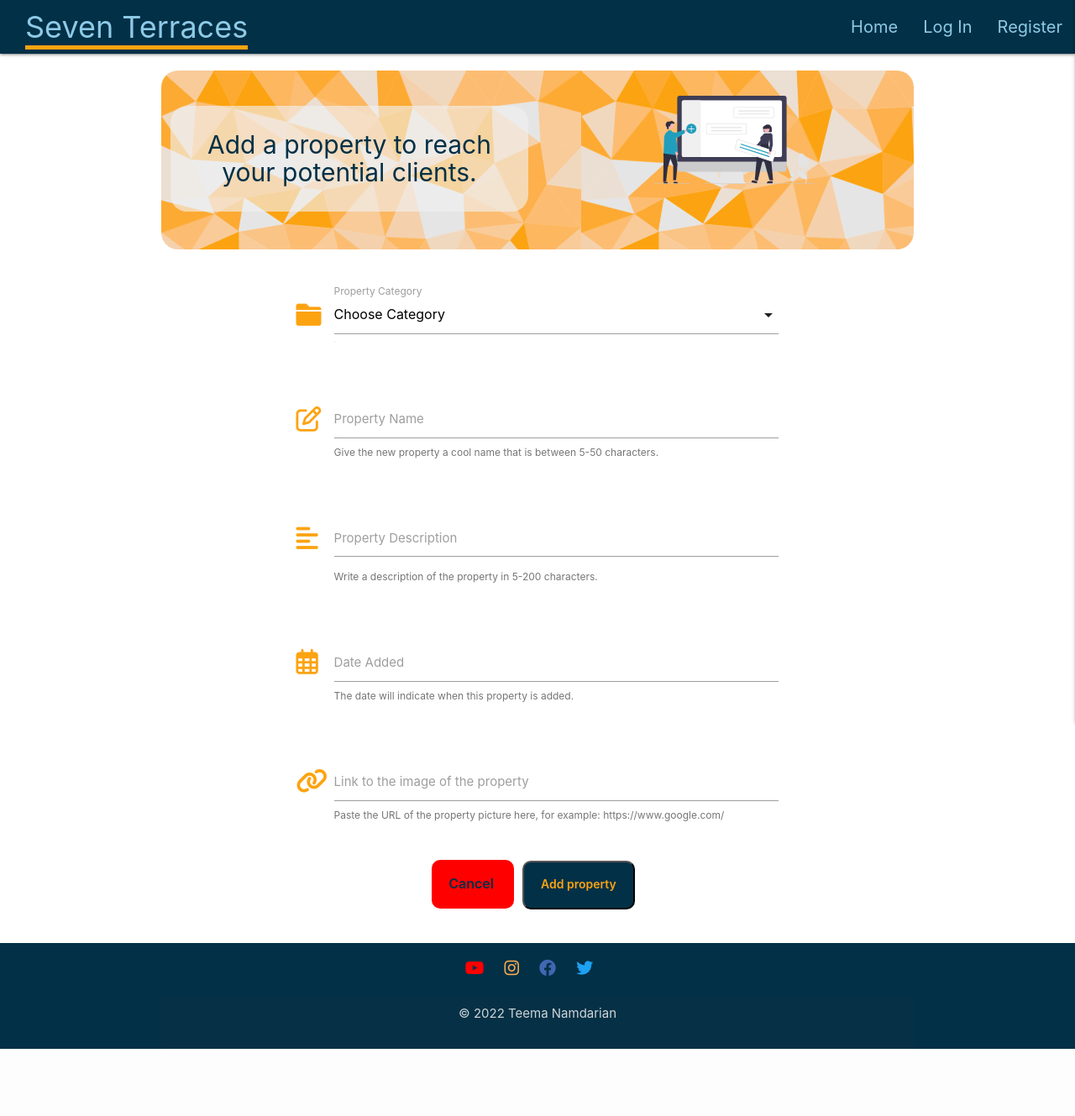
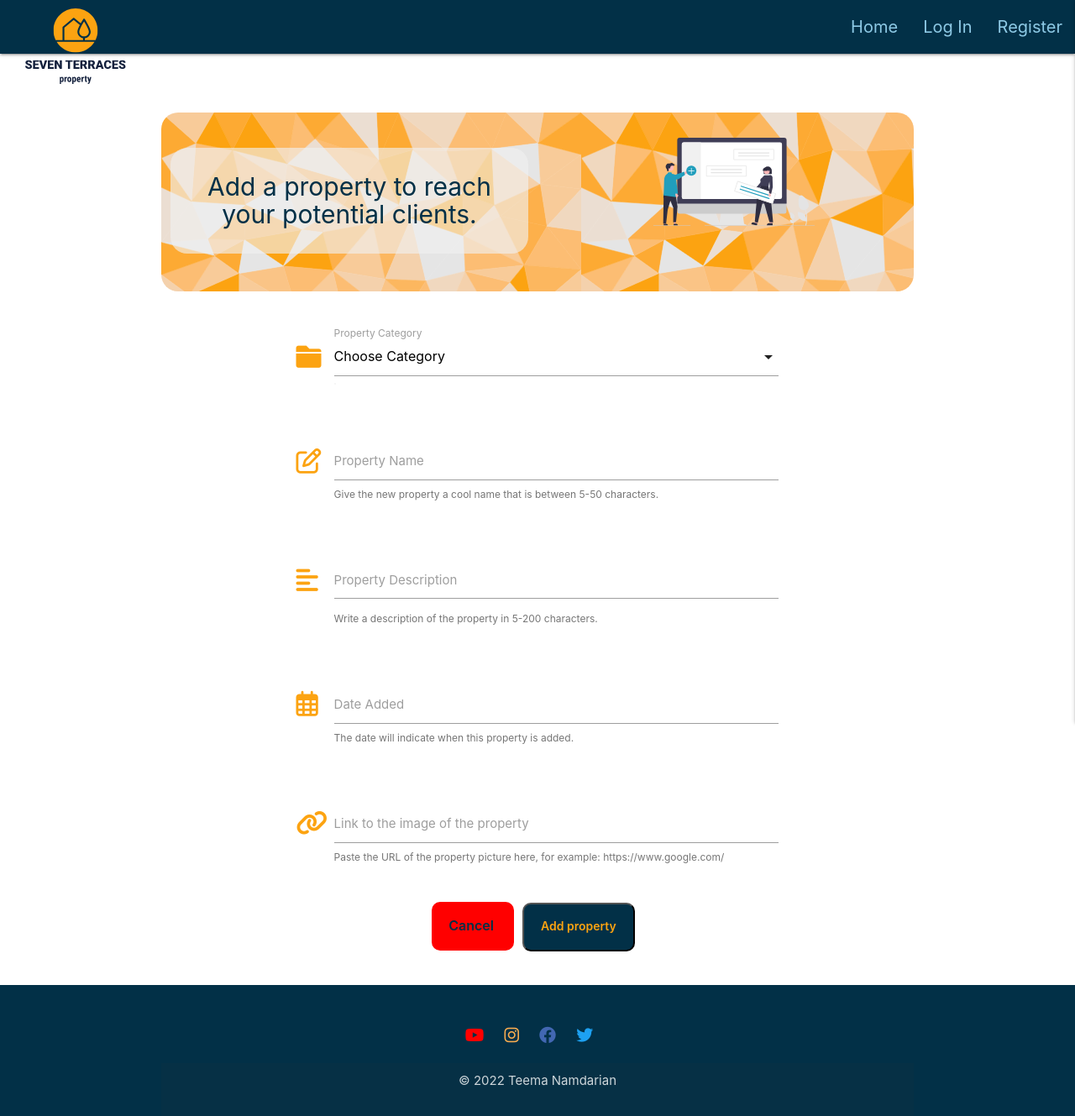
Before and after one commit to TNamdarian/seven-terraces, a Flask app: page /add_property in a window 1280 px wide. Shown: the whole page at 84% size. Before the commit the page ends 1249 px from the top, so only its background shows below. Run offline with Flask 2, Linux system fonts and the light colour scheme; data that the repository does not hold is empty; some libraries are stand-ins or nearby versions.

Commit message:
Add a logo

```diff
--- a/static/css/style.css
+++ b/static/css/style.css
@@ -43,12 +43,14 @@ body {
 }
 
 /* Navbar */
+.nav-wrapper img {
+    width: 15vh;
+    margin-top: 10px;
+    margin-bottom: 10px;
+}
+
 nav ul a {
     font-size: 20px;
-}
-
-a.brand-logo {
-    font-size: 36px;
 }
 
 nav ul a,
@@ -252,7 +254,7 @@ form i:hover {
 /* ADD PROPERTY PAGE  */
 .property-header {
     border-radius: 20px;
-    margin-top: 20px;
+    margin-top: 70px;
     padding-bottom: 20px;
     background-color: transparent;
     background-image: url(/static/images/add-property-heading.png);
@@ -477,6 +479,10 @@ form i:hover {
     padding-right: 20px;
 }
 
+.social-media {
+    margin-top: 30px;
+}
+
 footer a .fa-youtube.icon {
     color: var(--youtube);
 }
--- a/templates/base.html
+++ b/templates/base.html
@@ -20,7 +20,7 @@
         <!-- Top Navbar -->
         <nav class="blue-section">
             <div class="nav-wrapper">
-                <a href="{{ url_for('get_properties') }}" class="brand-logo"><span class="logo-underline">Seven Terraces</span></a>
+                <a href="{{ url_for('get_properties') }}" class="brand-logo"><img src="{{ url_for('static', filename='images/original.svg') }}" alt="Pink book with feminist sign on cover"></a>
                 <a href="#" data-target="mobile-demo" class="sidenav-trigger right"><i class="fas fa-bars"></i></a>
                 <ul class="right hide-on-med-and-down">
                     <li><a href="{{ url_for('get_featured_properties') }}">Home</a></li>
```
Also changed, not shown: app.py (line endings or trailing spaces), static/images/original.png (added), static/images/original.svg (added), static/images/original_on_transparent.png (renamed from static/images/Original on Transparent.png).
